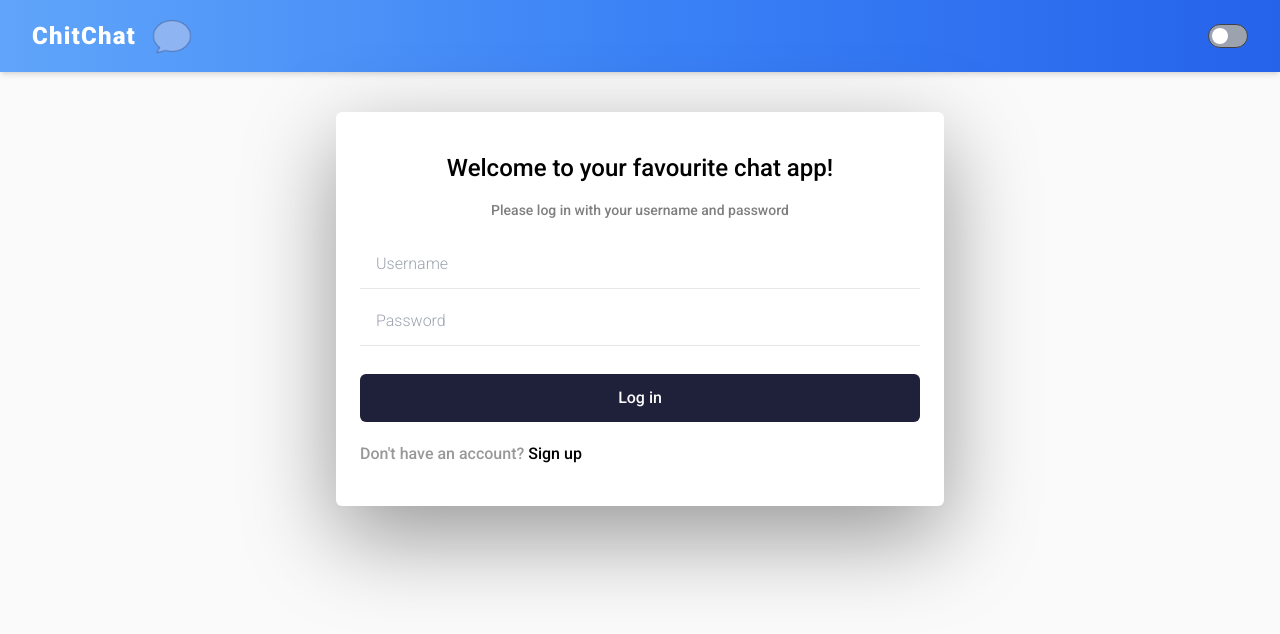
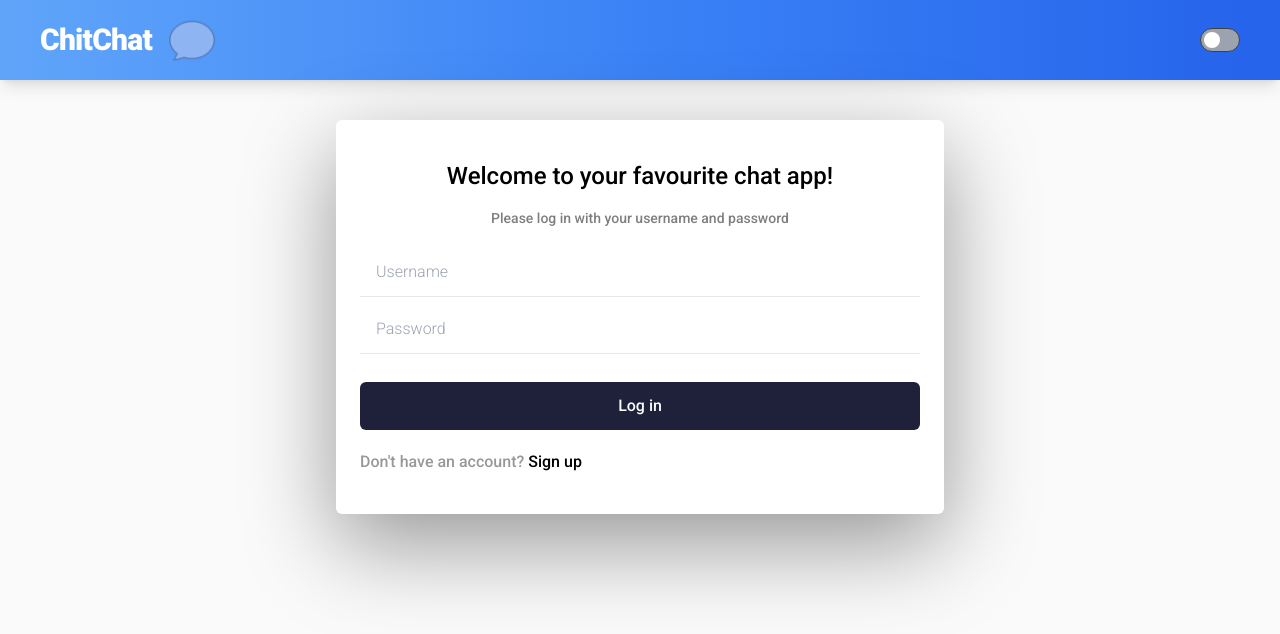
Before and after one commit to Jcerovsky/real-time-chat-app, a Next.js app: page /login in a window 1280 px wide. Shown: the top 634 px of the page. Built offline with nearby package versions, Linux system fonts and the light colour scheme.

Commit message:
navbar styling and add menu bar

```diff
--- a/src/app/components/Homepage.tsx
+++ b/src/app/components/Homepage.tsx
@@ -17,7 +17,6 @@ import {
 } from "@/app/interfaces/interfaces";
 import { saveMessageToDatabase } from "@/app/utils/saveMessageToDatabase";
 import { fetchFromDatabase } from "@/app/utils/fetchFromDatabase";
-import { set } from "mongoose";
 
 const socket = io("http://localhost:3000", { path: "/socket.io" });
 
--- a/src/app/components/Navbar.tsx
+++ b/src/app/components/Navbar.tsx
@@ -1,6 +1,6 @@
 "use client";
 
-import React, { useContext } from "react";
+import React, { useContext, useEffect, useState } from "react";
 import { Context } from "@/app/context/Context";
 import { useRouter } from "next/navigation";
 import Toggle from "@/app/components/Toggle";
@@ -9,6 +9,25 @@ import UserLogo from "@/app/components/UserLogo";
 function Navbar() {
   const router = useRouter();
   const { isAuthenticated, setState, currentUser } = useContext(Context)!;
+  const [isSmallerScreen, setIsSmallerScreen] = useState<boolean>(false);
+  const [isMenuShown, setIsMenuShown] = useState<boolean>(false);
+
+  useEffect(() => {
+    if (typeof window !== "undefined") {
+      const handleResize = () => {
+        if (window.innerWidth < 500) {
+          setIsSmallerScreen(true);
+        } else {
+          setIsSmallerScreen(false);
+        }
+      };
+      handleResize();
+
+      window.addEventListener("resize", handleResize);
+
+      return () => window.removeEventListener("resize", handleResize);
+    }
+  }, []);
 
   const handleSignOut = async () => {
     await fetch("../api/chat/signout", { method: "POST" });
@@ -16,28 +35,40 @@ function Navbar() {
     router.push("/login");
   };
 
+  const NavbarItems = () => {
+    return (
+      <div className="flex items-center space-x-4 md:space-x-6">
+        {isAuthenticated && (
+          <p
+            className="cursor-pointer text-white hover:text-gray-300 transition-colors duration-300"
+            onClick={handleSignOut}
+          >
+            Sign out
+          </p>
+        )}
+        <Toggle />
+        <UserLogo user={currentUser} />
+      </div>
+    );
+  };
+
   return (
-    <nav className="px-8 py-4 bg-gradient-to-r from-blue-400 via-blue-500 to-blue-600 flex justify-between items-center shadow-md">
-      <div className="flex items-center">
-        <h2 className="text-2xl text-white font-bold tracking-wider mr-4">
+    <nav className="px-10 py-4 bg-gradient-to-r from-blue-400 via-blue-500 to-blue-600 flex justify-between items-center shadow-lg">
+      <div className="flex items-center space-x-4">
+        <h2 className="text-3xl text-white font-extrabold tracking-tight">
           ChitChat
         </h2>
         <img
           src="/assets/chat-bubble.png"
           alt="chat-bubble-img"
-          className="w-10 transform transition-transform duration-300 hover:rotate-12"
+          className="w-12 transform transition-transform duration-300 hover:rotate-12"
         />
       </div>
-      {isAuthenticated && (
-        <p
-          className="cursor-pointer text-white hover:text-gray-300 transition-colors duration-300 ml-auto mr-4"
-          onClick={handleSignOut}
-        >
-          Sign out
-        </p>
+      {isSmallerScreen ? (
+        <img src="/assets/menu-bar.png" alt="menu-bar" className="w-8" />
+      ) : (
+        <NavbarItems />
       )}
-      <Toggle />
-      <UserLogo user={currentUser} />
     </nav>
   );
 }
```
Also changed, not shown: public/assets/menu-bar.png (added).
